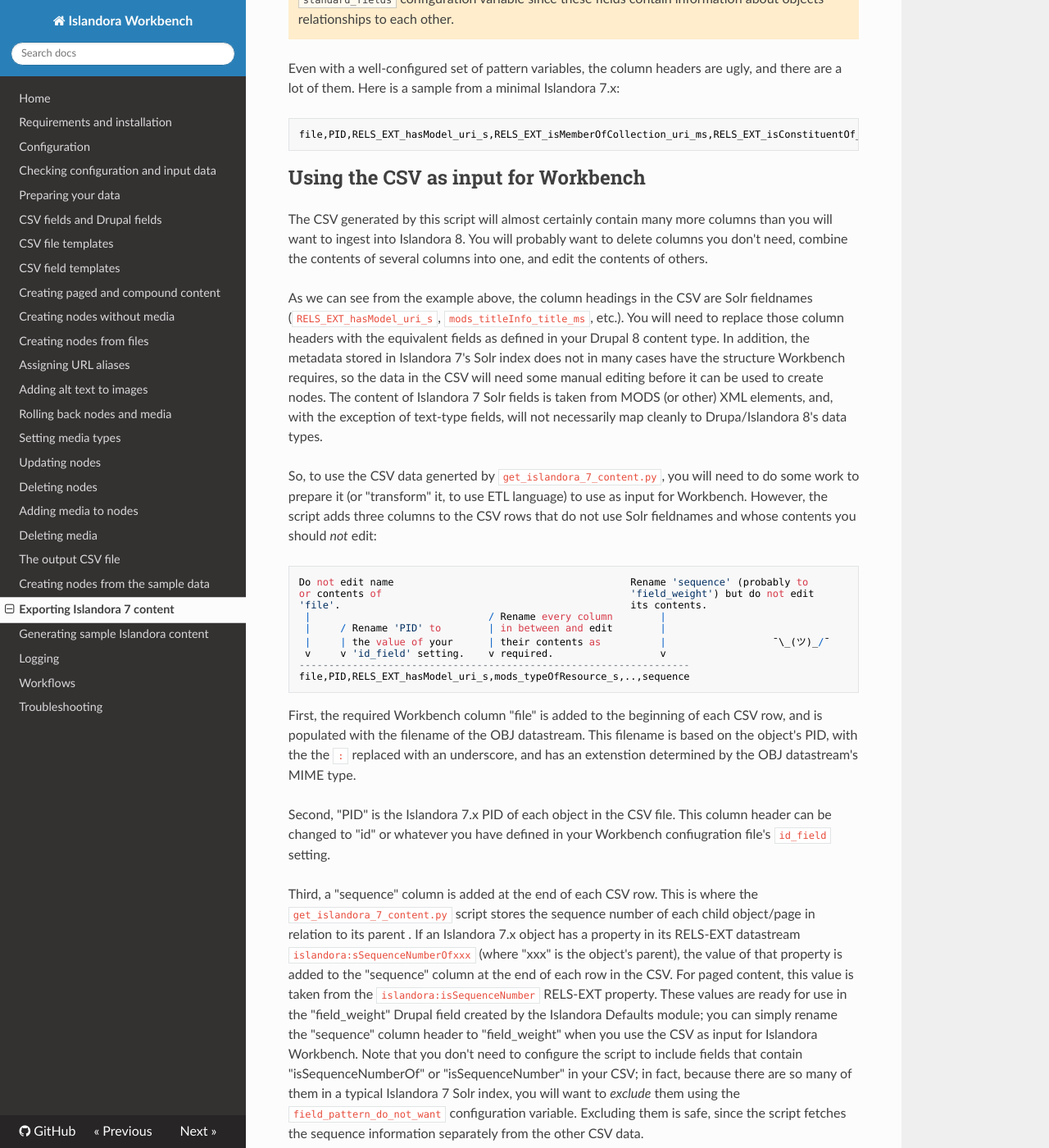
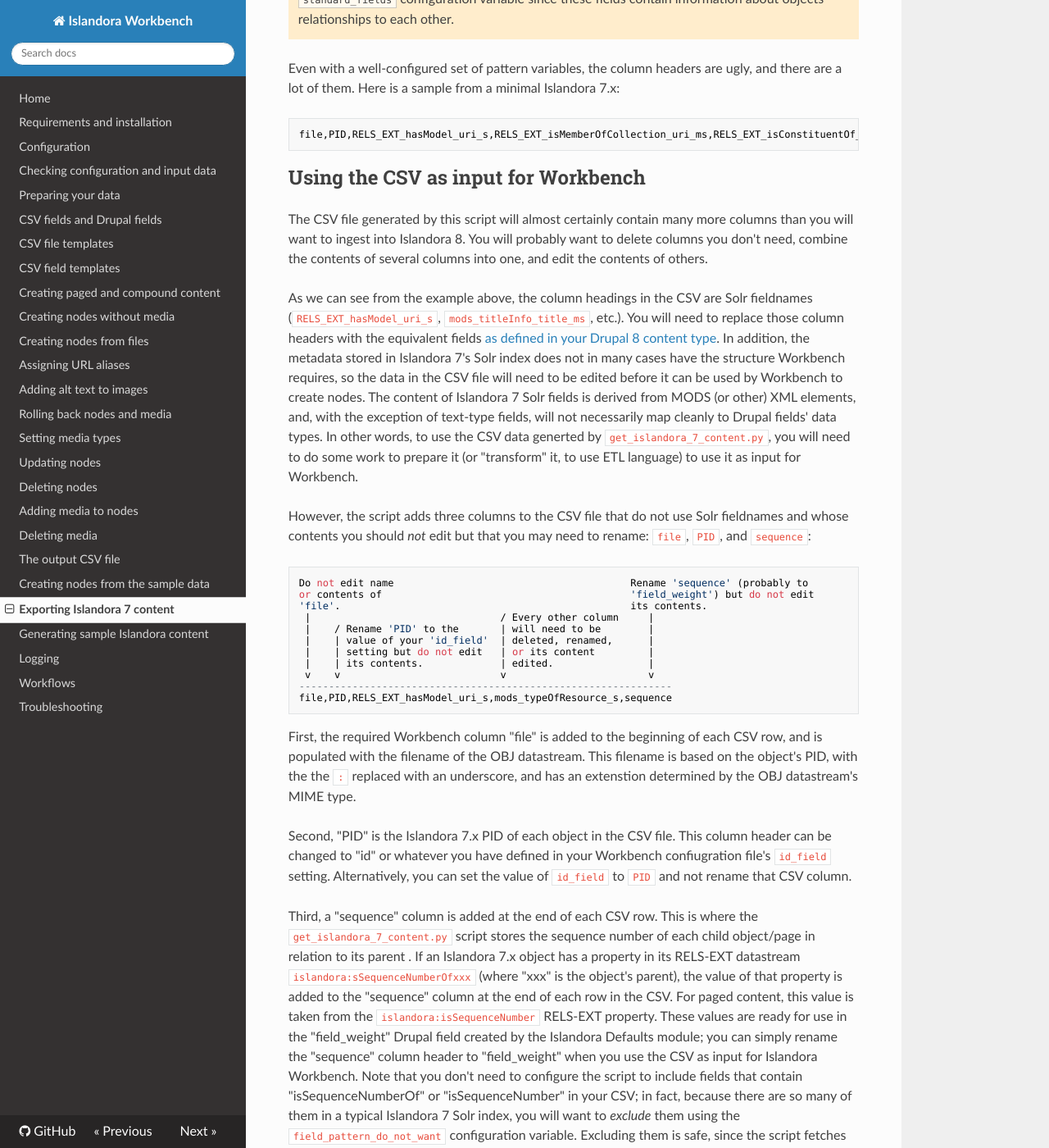
Before and after one commit to mjordan/islandora_workbench_docs, an MkDocs documentation site: the page built from docs/exporting_islandora_7_content.md, in a window 1280 px wide and 1400 px high, scrolled down 1330 px. Shown: the whole window at 82% size. Built offline with MkDocs 1.6.1, drawn with Linux system fonts in a browser that asks for light colours; nearby versions of some CDN libraries; old or Windows-style settings are respelled for this version of MkDocs.

Commit message:
Updated the exporting Islandora 7 page, and removed oh well ascii emoji.

````diff
--- a/docs/exporting_islandora_7_content.md
+++ b/docs/exporting_islandora_7_content.md
@@ -33,26 +33,28 @@
 
 ## Using the CSV as input for Workbench
 
-The CSV generated by this script will almost certainly contain many more columns than you will want to ingest into Islandora 8. You will probably want to delete columns you don't need, combine the contents of several columns into one, and edit the contents of others.
+The CSV file generated by this script will almost certainly contain many more columns than you will want to ingest into Islandora 8. You will probably want to delete columns you don't need, combine the contents of several columns into one, and edit the contents of others.
 
-As we can see from the example above, the column headings in the CSV are Solr fieldnames (`RELS_EXT_hasModel_uri_s`, `mods_titleInfo_title_ms`, etc.). You will need to replace those column headers with the equivalent fields as defined in your Drupal 8 content type. In addition, the metadata stored in Islandora 7's Solr index does not in many cases have the structure Workbench requires, so the data in the CSV will need some manual editing before it can be used to create nodes. The content of Islandora 7 Solr fields is taken from MODS (or other) XML elements, and, with the exception of text-type fields, will not necessarily map cleanly to Drupa/Islandora 8's data types.
+As we can see from the example above, the column headings in the CSV are Solr fieldnames (`RELS_EXT_hasModel_uri_s`, `mods_titleInfo_title_ms`, etc.). You will need to replace those column headers with the equivalent fields [as defined in your Drupal 8 content type](/islandora_workbench_docs/fields/). In addition, the metadata stored in Islandora 7's Solr index does not in many cases have the structure Workbench requires, so the data in the CSV file will need to be edited before it can be used by Workbench to create nodes. The content of Islandora 7 Solr fields is derived from MODS (or other) XML elements, and, with the exception of text-type fields, will not necessarily map cleanly to Drupal fields' data types. In other words, to use the CSV data generted by `get_islandora_7_content.py`, you will need to do some work to prepare it (or "transform" it, to use ETL language) to use it as input for Workbench.
 
-So, to use the CSV data generted by `get_islandora_7_content.py`, you will need to do some work to prepare it (or "transform" it, to use ETL language) to use as input for Workbench. However, the script adds three columns to the CSV rows that do not use Solr fieldnames and whose contents you should *not* edit:
+However, the script adds three columns to the CSV file that do not use Solr fieldnames and whose contents you should *not* edit but that you may need to rename: `file`, `PID`, and `sequence`:
 
 ```
 Do not edit name                                        Rename 'sequence' (probably to
 or contents of                                          'field_weight') but do not edit
 'file'.                                                 its contents.
- |                              / Rename every column        |
- |     / Rename 'PID' to        | in between and edit        |
- |     | the value of your      | their contents as          |                  ¯\_(ツ)_/¯
- v     v 'id_field' setting.    v required.                  v
-------------------------------------------------------------------
-file,PID,RELS_EXT_hasModel_uri_s,mods_typeOfResource_s,..,sequence
+ |                                / Every other column     |
+ |    / Rename 'PID' to the       | will need to be        |
+ |    | value of your 'id_field'  | deleted, renamed,      |
+ |    | setting but do not edit   | or its content         |
+ |    | its contents.             | edited.                |
+ v    v                           v                        v
+---------------------------------------------------------------
+file,PID,RELS_EXT_hasModel_uri_s,mods_typeOfResource_s,sequence
 ```
 
 First, the required Workbench column "file" is added to the beginning of each CSV row, and is populated with the filename of the OBJ datastream. This filename is based on the object's PID, with the the `:` replaced with an underscore, and has an extenstion determined by the OBJ datastream's MIME type.
 
-Second, "PID" is the Islandora 7.x PID of each object in the CSV file. This column header can be changed to "id" or whatever you have defined in your Workbench confiugration file's `id_field` setting.
+Second, "PID" is the Islandora 7.x PID of each object in the CSV file. This column header can be changed to "id" or whatever you have defined in your Workbench confiugration file's `id_field` setting. Alternatively, you can set the value of `id_field` to `PID` and not rename that CSV column.
 
 Third, a "sequence" column is added at the end of each CSV row. This is where the `get_islandora_7_content.py` script stores the sequence number of each child object/page in relation to its parent . If an Islandora 7.x object has a property in its RELS-EXT datastream `islandora:sSequenceNumberOfxxx` (where "xxx" is the object's parent), the value of that property is added to the "sequence" column at the end of each row in the CSV. For paged content, this value is taken from the `islandora:isSequenceNumber` RELS-EXT property. These values are ready for use in the "field_weight" Drupal field created by the Islandora Defaults module; you can simply rename the "sequence" column header to "field_weight" when you use the CSV as input for Islandora Workbench. Note that you don't need to configure the script to include fields that contain "isSequenceNumberOf" or "isSequenceNumber" in your CSV; in fact, because there are so many of them in a typical Islandora 7 Solr index, you will want to *exclude* them using the `field_pattern_do_not_want` configuration variable. Excluding them is safe, since the script fetches the sequence information separately from the other CSV data.
````
Also changed, not shown: site/index.html, site/sitemap.xml.
